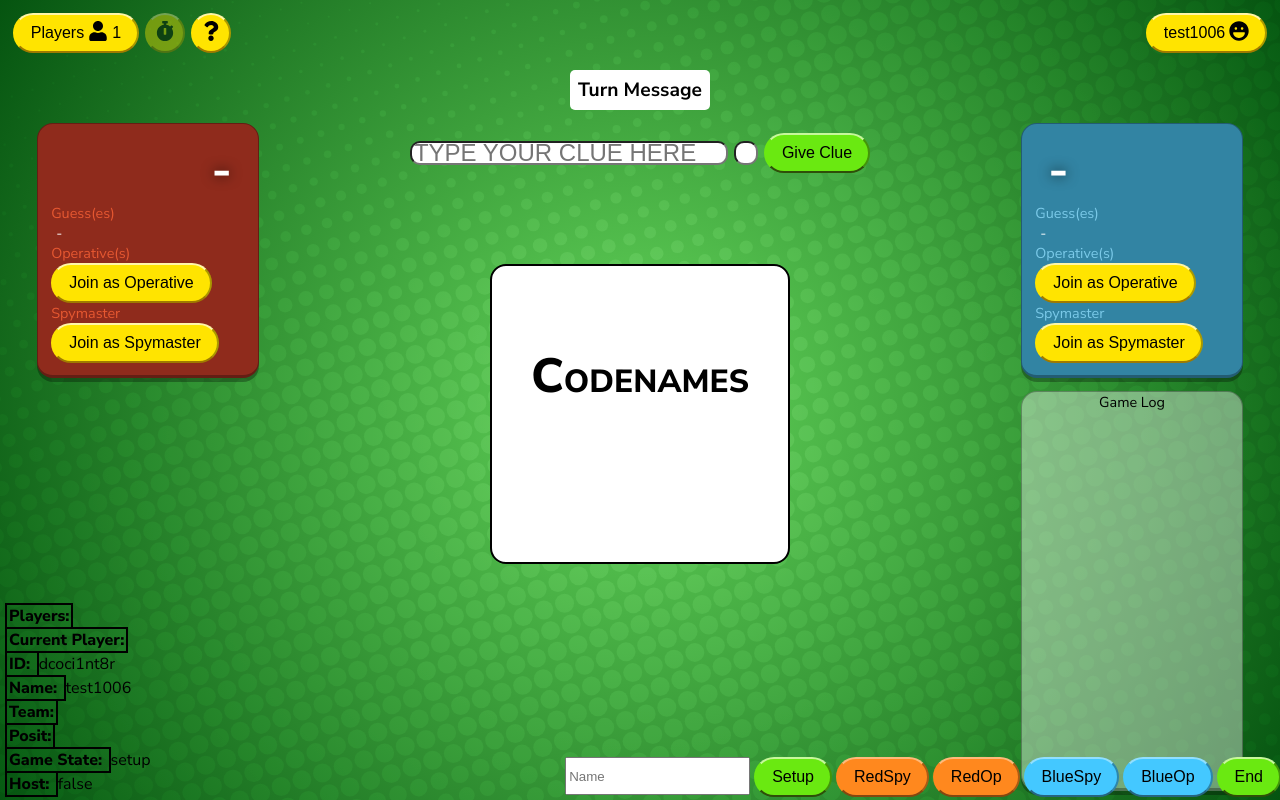
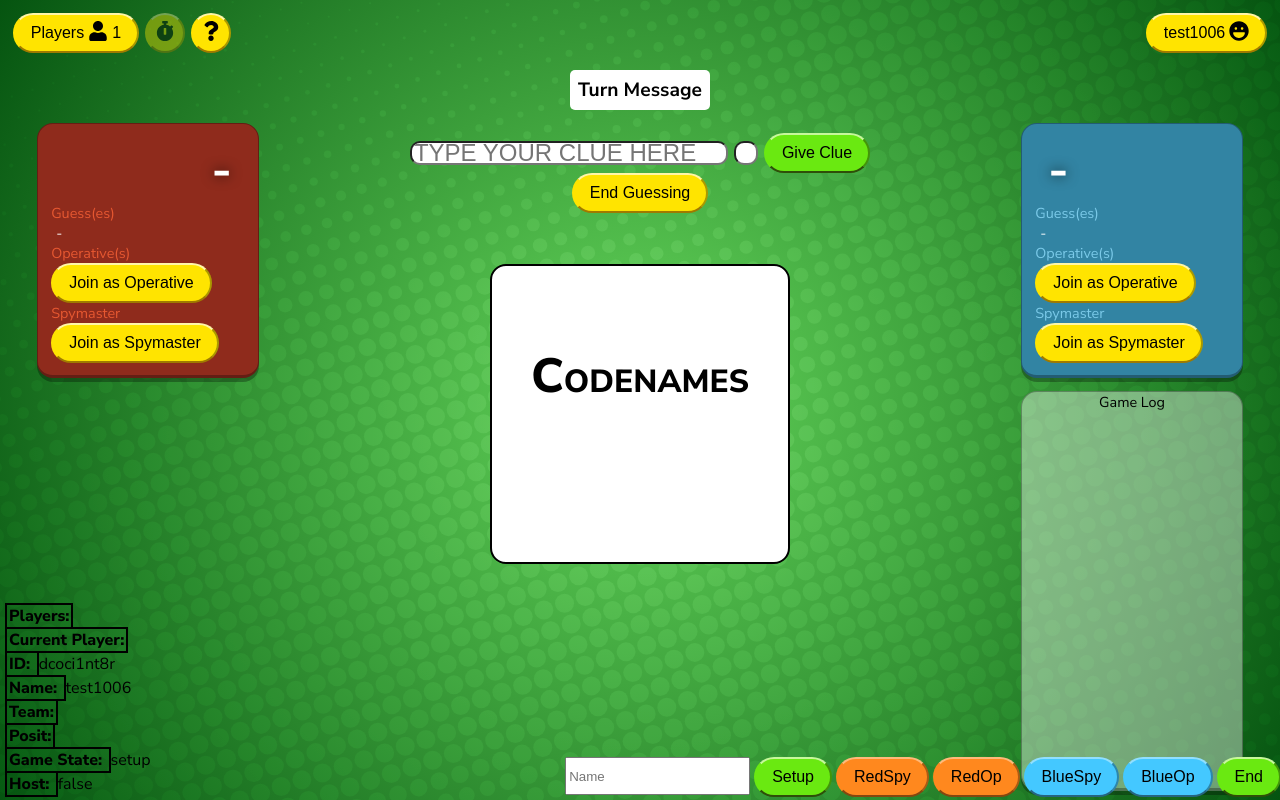
Before and after one commit to Ian-Bradley/Codenames, a React app: page / in a window 1280 px wide. Built offline with nearby package versions, Linux system fonts and the light colour scheme; no server answers.

Commit message:
A bit of clean-up, working on input area

```diff
--- a/src/components/GameBoard/GameBoard.js
+++ b/src/components/GameBoard/GameBoard.js
@@ -46,12 +46,14 @@
     }
 
     /*======================================*/
+    /*======================================*/
 
     set_card_height ( height )
     {
         this.setState({ cardHeight: height });
     }
 
+    /*======================================*/
     /*======================================*/
 
     set_card_text_margin ( margin )
@@ -90,12 +92,14 @@
         window.removeEventListener( 'resize', debounceResize );
     }
 
-    /*======================================
-        RENDER FUNCTIONS
-    ========================================*/
+    /*======================================*/
+    /*======================================*/
 
     render()
     {
+        /*======================================
+            RENDER FUNCTIONS - Displaying
+        ========================================*/
 
         const list_cards = () =>
         {
@@ -161,10 +165,10 @@
                             card_highlight   ={this.props.card_highlight}
                         />
                     )
-                }
+                } // End - For loop
                 return cardArray;
-            }
-        }
+            } // End - If array empty check
+        } // End - list_cards
 
         /*======================================
             COMPONENTS
--- a/src/components/GameCard/GameCard.js
+++ b/src/components/GameCard/GameCard.js
@@ -28,14 +28,17 @@
         this.setState({ cardHighlight: stateClass });
     }
 
-    /*======================================
-        RENDER FUNCTIONS
-    ========================================*/
+    /*======================================*/
+    /*======================================*/
 
     render()
     {
 
-        const on_card_highlight = e =>
+        /*======================================
+            RENDER FUNCTIONS - Player Interactions
+        ========================================*/
+
+        const on_card_highlight = () =>
         {
             // console.log('===> on_card_highlight');
             if ( !this.props.cardChosen )
@@ -78,8 +81,9 @@
             console.log('===> END - on_card_choose');
         }
 
-        /*======================================*/
-        /*======================================*/
+        /*======================================
+            RENDER FUNCTIONS - Displaying
+        ========================================*/
 
         const list_highlighting_players = () =>
         {
--- a/src/components/GameInputs/GameInputs.js
+++ b/src/components/GameInputs/GameInputs.js
@@ -4,32 +4,45 @@
 
 export default class GameInputs extends Component
 {
-    /*======================================
-        RENDER FUNCTIONS
-    ========================================*/
 
     render()
     {
 
-        const on_input_change = e =>
+        /*======================================
+            RENDER FUNCTIONS - Player Interactions
+        ========================================*/
+
+        const on_input_change = () =>
         {
-            e.preventDefault();
-            console.log('on_input_change');
+            console.log('===> on_input_change');
+            console.log('===> END - on_input_change');
         }
 
         /*======================================*/
+        /*======================================*/
 
-        const on_select_guesses = e =>
+        const on_select_guesses = () =>
         {
-            e.preventDefault();
-            console.log('on_select_guesses');
+            console.log('===> on_select_guesses');
+            console.log('===> END - on_select_guesses');
         }
 
+        /*======================================*/
         /*======================================*/
 
         const on_give_clue = () =>
         {
-            console.log('on_give_clue');
+            console.log('===> on_give_clue');
+            console.log('===> END - on_give_clue');
+        }
+
+        /*======================================*/
+        /*======================================*/
+
+        const on_end_guessing = () =>
+        {
+            console.log('===> on_end_guessing');
+            console.log('===> END - on_end_guessing');
         }
 
         /*======================================
@@ -38,9 +51,10 @@
 
         return (
             <div className='game-input'>
+                <div className='guess-input-container'>
                     <input
                         type='text'
-                    className='word-input'
+                        className='clue-input'
                         placeholder='Type your clue here'
                         defaultValue=''
                         onChange={on_input_change} />
@@ -55,6 +69,14 @@
                         btnText={'Give Clue'}
                     />
                 </div>
+                <div className='guess-end-container'>
+                    <Button
+                            btnClasses={'end-guessing button-yellow'}
+                            btnFunction={on_end_guessing}
+                            btnText={'End Guessing'}
+                        />
+                </div>
+            </div>
         );
     }
 }
--- a/src/components/GameInputs/GameInputs.scss
+++ b/src/components/GameInputs/GameInputs.scss
@@ -3,11 +3,13 @@
 main.codenames .game-input {
     width: 100%;
     display: flex;
-    flex-flow: row nowrap;
+    flex-flow: column nowrap;
     justify-content: center;
     align-items: center;
 
-    & .word-input,
+    & .guess-input-container {
+
+        & .clue-input,
         .guess-select {
             border-radius: 10px;
             background-color: #fff;
@@ -17,12 +19,12 @@
             text-transform: uppercase;
         }
 
-    & .word-input:focus,
+        & .clue-input:focus,
         .guess-select:focus {
             outline: none;
         }
 
-    & .word-input {
+        & .clue-input {
             min-width: 200px
         }
 
@@ -30,3 +32,12 @@
             width: $game-button-height;
         }
     }
+
+    & .guess-input-container, .guess-end-container {
+        display: flex;
+        flex-flow: row nowrap;
+        justify-content: center;
+        align-items: center;
+    }
+
+}
--- a/src/components/GameLog/GameLog.js
+++ b/src/components/GameLog/GameLog.js
@@ -3,12 +3,12 @@
 
 export default class GameLog extends Component
 {
-    /*======================================
-        RENDER FUNCTIONS
-    ========================================*/
 
     render()
     {
+        /*======================================
+            RENDER FUNCTIONS - Displaying
+        ========================================*/
 
         const create_log_item = ( itemType, teamColor ) =>
         {
```
Also changed, not shown: src/components/App.js (+39 -30 lines), src/components/Button/Button.js (+9 -4 lines), src/components/GameMenu/GameMenu.js (+6 -5 lines), src/components/GameMessage/GameMessage.js (+10 -0 lines), src/components/Header/Header.js (+7 -6 lines), src/components/TeamCard/TeamCard.js (+9 -5 lines). Lines whose indentation alone changed are shown as unchanged.
